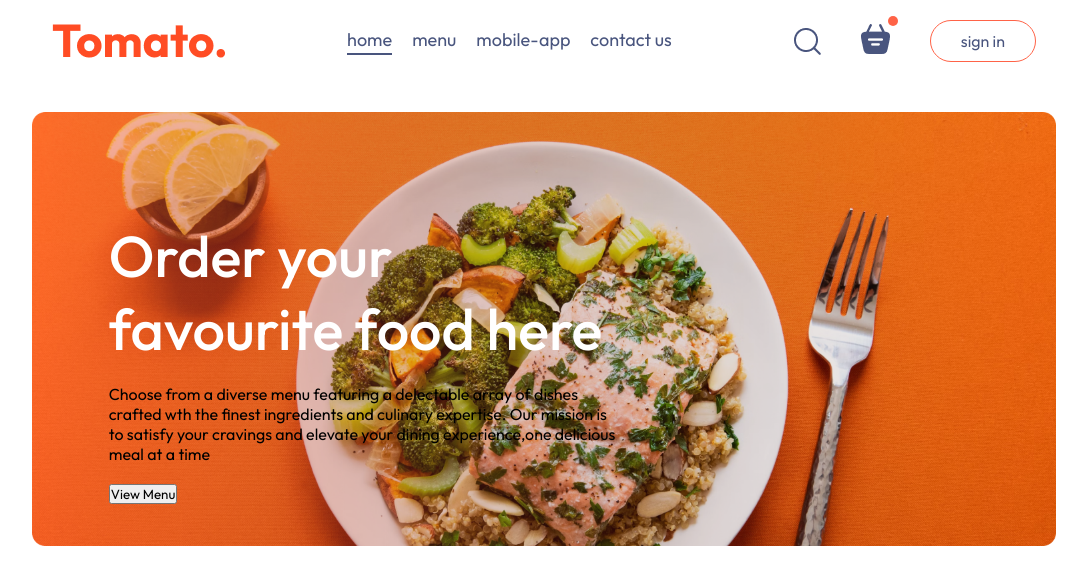
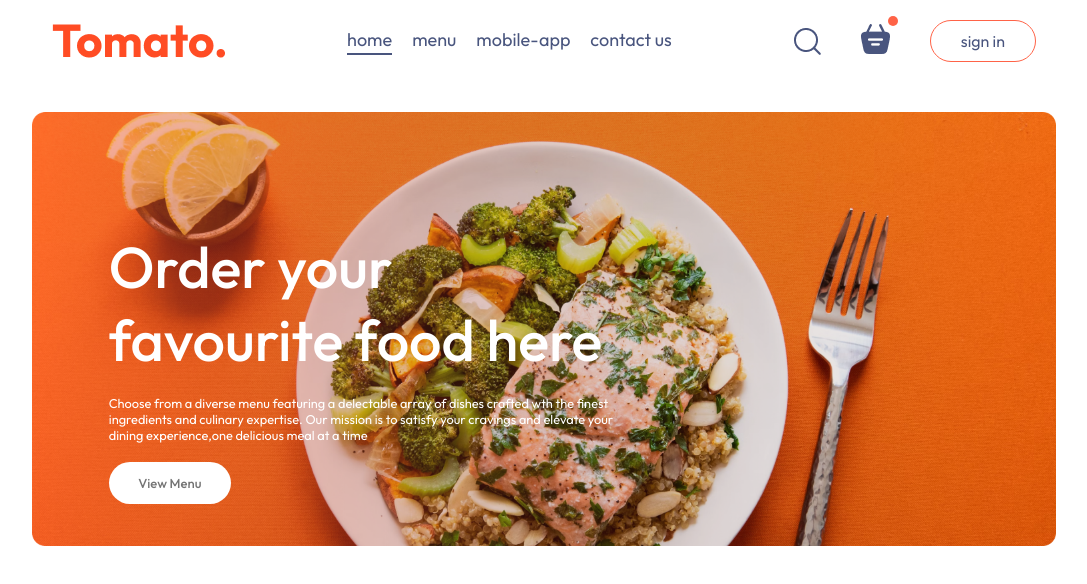
Before and after one commit to AdeepaS/Food_Delivary_App, a React (Vite) app in the folder frontend/: page / in a window 1280 px wide. Shown: the top 584 px of the page, without its empty margins (96-1183 px from the left). Built offline with nearby package versions, Linux system fonts and the light colour scheme.

Commit message:
add styles

```diff
--- a/frontend/src/components/Header/Header.css
+++ b/frontend/src/components/Header/Header.css
@@ -15,6 +15,7 @@
     max-width: 50%;
     bottom: 10%;
     left: 6vw;
+    animation: fadeIn 3s;
 }
 
 .header-content h2{
@@ -22,3 +23,18 @@
     color: white;
     font-size: max(4.5vw,22px);
 }
+
+.header-content p{
+    color: white;
+    font-size: 1vw;
+}
+
+.header-content button{
+    border: none;
+    color: #747474;
+    font-weight: 500;
+    padding: 1vw 2.3vw;
+    background-color: white;
+    font-size: max(1vw,13px);
+    border-radius: 50px;
+}
--- a/frontend/src/index.css
+++ b/frontend/src/index.css
@@ -17,3 +17,12 @@ a{
   width: 80%;
   margin: auto;
 }
+
+@keyframes fadeIn{
+  0%{
+    opacity: 0;
+  }
+  100%{
+    opacity: 1;
+  }
+}
```
